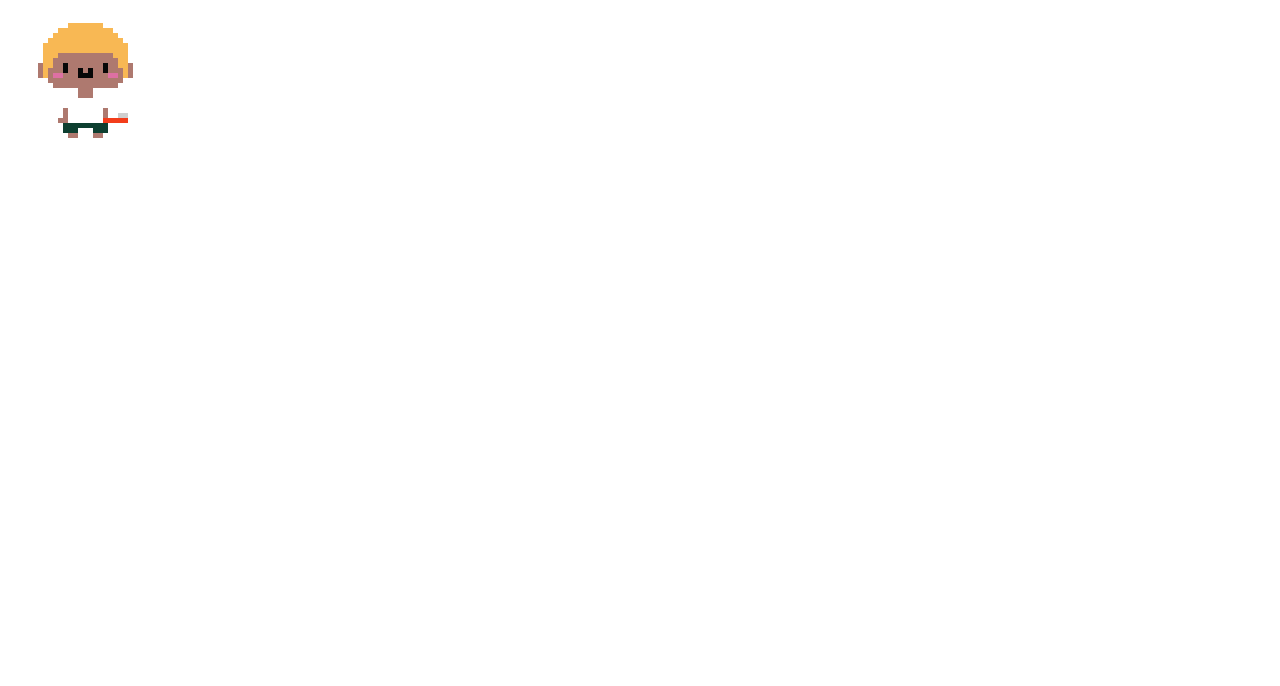
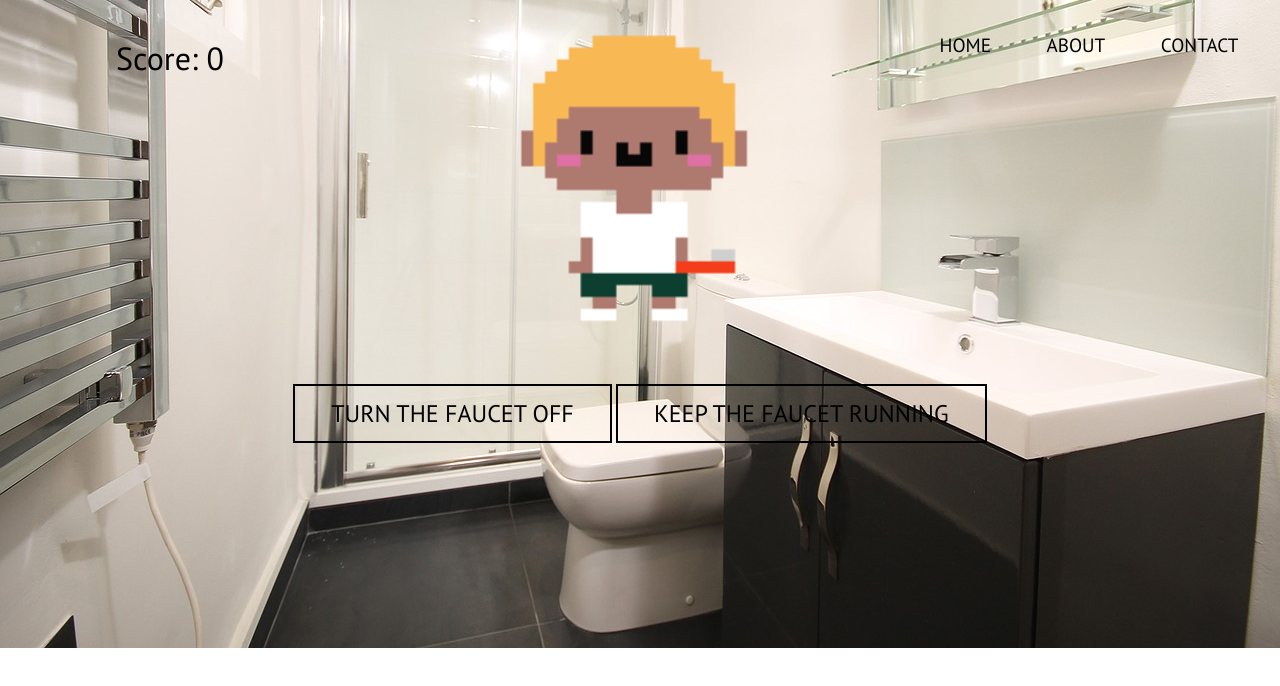
Before and after one commit to gabriellasroman/firstWebsite, a plain HTML site: page toothbrush_boy.html in a window 1280 px wide. Drawn offline with Linux system fonts and the light colour scheme.

Commit message:
Update toothbrush_boy.html

```diff
--- a/toothbrush_boy.html
+++ b/toothbrush_boy.html
@@ -1 +1,33 @@
-<img src="toothbrush_boy.gif" alt="Toothbrush Boy">
+<!DOCTYPE html>
+<html lang="en">
+<head>
+  <meta charset="UTF-8">
+  <meta name="viewport" content="width=device-width, initial-scale=1.0">
+  <meta http-equiv="X-UA-Compatible" content="ie=edge">
+  <title>Game</title>
+  <link rel = "stylesheet" type = "text/css" href = "style.css">
+</head>
+<body id = "page5">
+
+
+<header>
+<h1 class = "firsttitle"> Score: 0 </h1>
+  <nav>
+    <ul>
+      <li><a href="index.html"> Home </a></li>
+      <li><a href="about.html"> About </a></li>
+      <li><a href="contact.html"> Contact </a></li>
+    </ul>
+  </nav>
+</header>
+
+  <img src="toothbrush_boy.gif" alt="Toothbrush Boy">
+
+    <section id = "level1">
+  <a href="boy_off.html" class = "button"> Turn the faucet off </a>
+  <a href="boy_on.html" class = "button"> Keep the faucet running </a>
+
+    </section>
+
+</body>
+</html>
```
